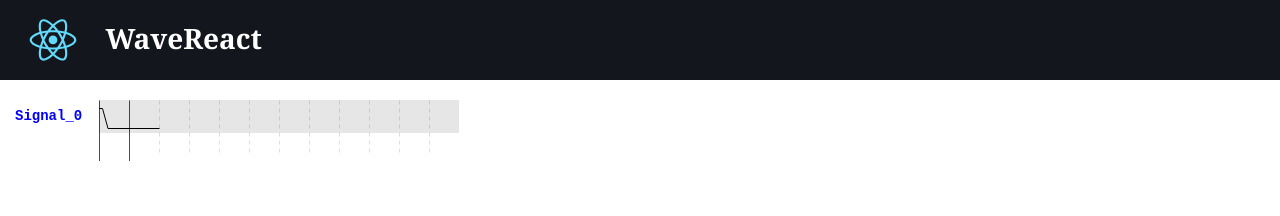
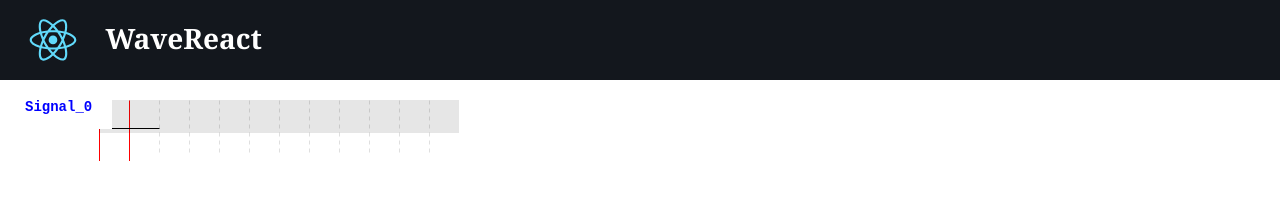
Before and after one commit to Mudassir-razi/waveReact, a React (Create React App) app: page / in a window 1280 px wide. Both pictures are taken after a click on the button "Add new". Shown: the top 216 px of the page. Built offline with nearby package versions, Linux system fonts and the light colour scheme.

Commit message:
Added support for nested group naming for the signals

```diff
--- a/src/comp/signalNameDivl.js
+++ b/src/comp/signalNameDivl.js
@@ -1,18 +1,134 @@
+import React from 'react';
 
-export default function SignalNameDiv({signals, dy, offsetX, offsetY, signalCount, selectionIndex, Click}){
+export default function SignalNameDiv({ signals, dy, offsetY, signalCount, selectionIndex, Click }) {
+    // Configurable top offset for SVG content
+    const topOffset = 1; // Adjust this value to change the top padding of the SVG
+    const baseX = 20; // Base X position for rendering
+    const indentPerLevel = 20; // Indentation per nesting level
+    const bracketWidth = 10; // Width of the bracket
 
-    return(
+    // Calculate total height for SVG
+    const calculateHeight = (items) => {
+        let height = 0;
+        items.forEach(item => {
+            if (Array.isArray(item)) {
+                height += dy + offsetY; // For group name
+                height += calculateHeight(item.slice(1)); // Process children
+            } else if (Object.keys(item).includes('name')) {
+                height += dy + offsetY; // For signal
+            }
+        });
+        return height;
+    };
 
+    // Calculate max name length for width adjustment
+    const calculateMaxNameLength = (items, maxLength = 0) => {
+        items.forEach(item => {
+            if (Array.isArray(item)) {
+                maxLength = Math.max(maxLength, item[0].length); // Group name
+                maxLength = calculateMaxNameLength(item.slice(1), maxLength); // Children
+            } else if (Object.keys(item).includes('name')) {
+                maxLength = Math.max(maxLength, item.name.length);
+            }
+        });
+        return maxLength;
+    };
+
+    // Calculate max nesting level for width
+    const calculateMaxLevel = (items, level = 0) => {
+        let maxLevel = level;
+        items.forEach(item => {
+            if (Array.isArray(item)) {
+                maxLevel = Math.max(maxLevel, calculateMaxLevel(item.slice(1), level + 1));
+            }
+        });
+        return maxLevel;
+    };
+
+    // Render items recursively
+    const renderItems = (items, level = 0, startY = topOffset) => {
+        let currentY = startY;
+        const elements = [];
+
+        items.forEach((item, index) => {
+            if (Array.isArray(item)) {
+                const groupName = item[0];
+                const children = item.slice(1);
+                const groupHeight = calculateHeight(children);
+
+                // Bracket positions
+                const bracketXStart = baseX + level * indentPerLevel;
+                const bracketXEnd = bracketXStart + bracketWidth;
+
+                // Group name (vertical, centered in bracket)
+                elements.push(
+                    <text
+                        key={`group-${level}-${index}`}
+                        className="group-label"
+                        x={bracketXStart + bracketWidth / 2 + 10}
+                        y={currentY + groupHeight / 2 + dy / 2 - 10}
+                        transform={`rotate(-90, ${bracketXStart + bracketWidth / 2}, ${currentY + groupHeight / 2 + dy / 2})`}
+                        textAnchor="middle"
+                        fill="purple"
+                        fontSize={12}
+                    >
+                        {groupName}
+                    </text>
+                );
+
+                // Right-facing bracket
+                elements.push(
+                    <path
+                        key={`bracket-${level}-${index}`}
+                        d={`M${bracketXEnd},${currentY}
+                           L${bracketXStart},${currentY}
+                           L${bracketXStart},${currentY + groupHeight}
+                           L${bracketXEnd},${currentY + groupHeight}`}
+                        stroke="black"
+                        strokeWidth="2"
+                        fill="none"
+                    />
+                );
+
+                currentY += offsetY; // Space for group name
+                elements.push(...renderItems(children, level + 1, currentY));
+                currentY += groupHeight;
+            } else if (Object.keys(item).includes('name')) {
+                // Signal name (right of bracket)
+                const signalX = baseX + level * indentPerLevel + bracketWidth-10;
+                elements.push(
+                    <text
+                        key={`signal-${level}-${index}`}
+                        className="signal-label"
+                        x={signalX}
+                        y={currentY + dy / 2}
+                        textAnchor="start"
+                        fill="blue"
+                        onClick={() => Click && Click(index)}
+                    >
+                        {item.name}
+                    </text>
+                );
+                currentY += dy + offsetY;
+            }
+        });
+
+        return elements;
+    };
+
+    const maxLevel = calculateMaxLevel(signals);
+    const maxNameLength = calculateMaxNameLength(signals);
+    const totalHeight = calculateHeight(signals) + topOffset;
+    const totalWidth = baseX + maxLevel * indentPerLevel + maxNameLength * 9 + 15;
+
+    return (
         <svg
-        id="nameList"
-        width={offsetX}
-        height={(dy+offsetY) * signalCount + 10}
-        style={{ position: "absolute", top: 0, left: 0, zIndex: 3, backgroundColor: "white" }}
+            id="nameList"
+            width={totalWidth}
+            height={totalHeight}
+            style={{ position: "absolute", top: 0, left: 0, zIndex: 3, backgroundColor: "white" }}
         >
-            {signals.map((signal, index) => (
-                (Object.keys(signal).includes('name'))&&(<text className="signal-label" x={offsetX - signal.name.length * 9 - 12} y={index * (dy + offsetY) + 1.0*dy} textAnchor="left" fill="blue" key={index}> {signal.name} </text>)
-            ))}
+            {renderItems(signals)}
         </svg>
     );
-
 }
```
